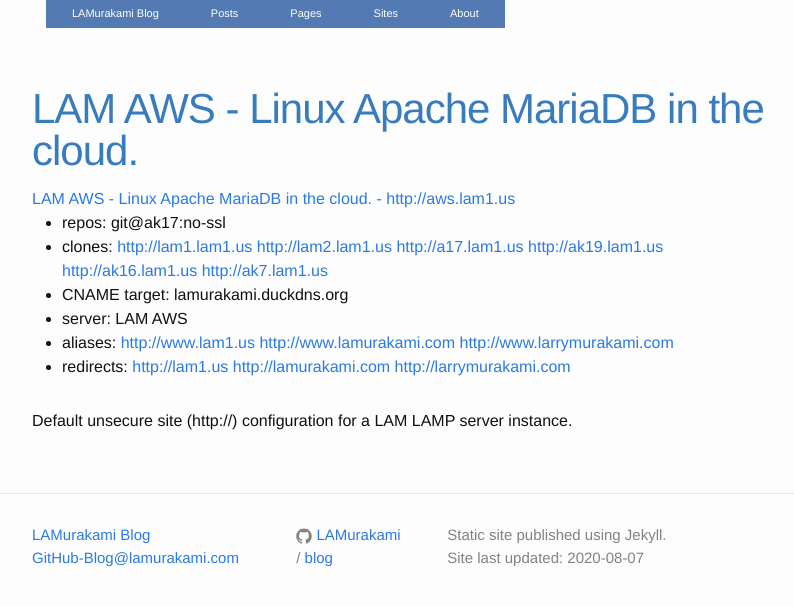
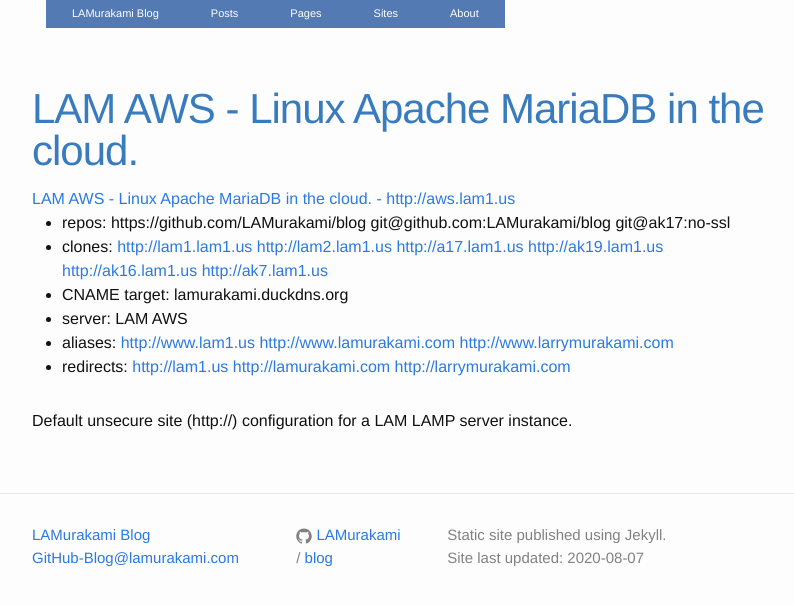
Before and after one commit to LAMurakami/blog, a Jekyll site: the page built from _websites/0020-no-ssl.md, in a window 1280 px wide. Shown: the top 606 px of the page, without its empty margins (238-1032 px from the left). Built offline with Jekyll 4.4.1, drawn with Linux system fonts in a browser that asks for light colours.

Commit message:
Add https://github.com/LAMurakami/blog repo

```diff
--- a/_websites/0020-no-ssl.md
+++ b/_websites/0020-no-ssl.md
@@ -3,12 +3,12 @@
 clones: http://lam1.lam1.us http://lam2.lam1.us http://a17.lam1.us http://ak19.lam1.us http://ak16.lam1.us http://ak7.lam1.us
 aliases: http://www.lam1.us http://www.lamurakami.com http://www.larrymurakami.com
 redirects: http://lam1.us http://lamurakami.com http://larrymurakami.com
-sort_key: 00200
+repos: https://github.com/LAMurakami/blog git@github.com:LAMurakami/blog git@ak17:no-ssl
 layout: website
-title:  "LAM AWS - Linux Apache MariaDB in the cloud."
-repos: git@ak17:no-ssl
+title: "LAM AWS - Linux Apache MariaDB in the cloud."
 CNAME_target: lamurakami.duckdns.org
 server: LAM AWS
+sort_key: 00200
 use_content: true
 ---
 
```
